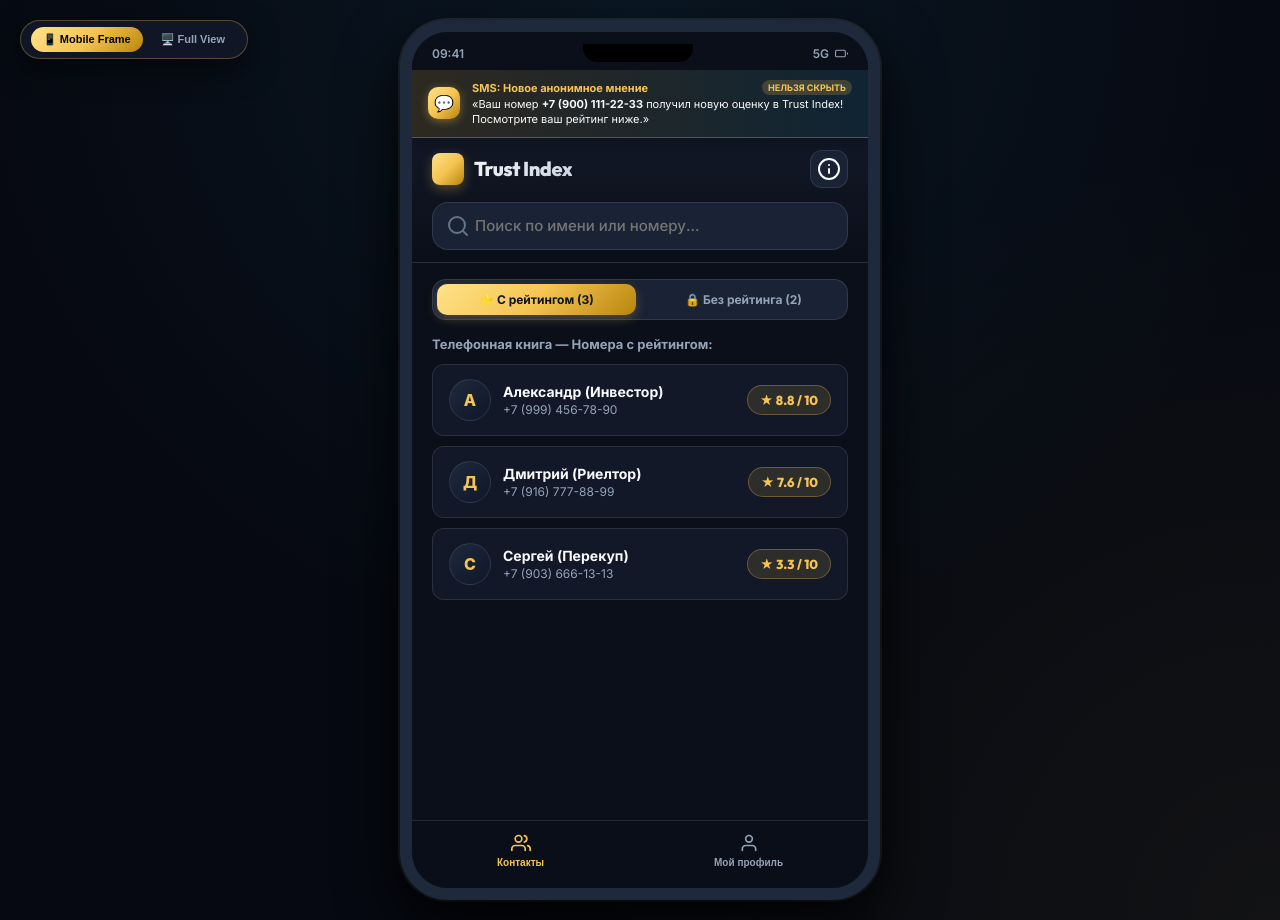
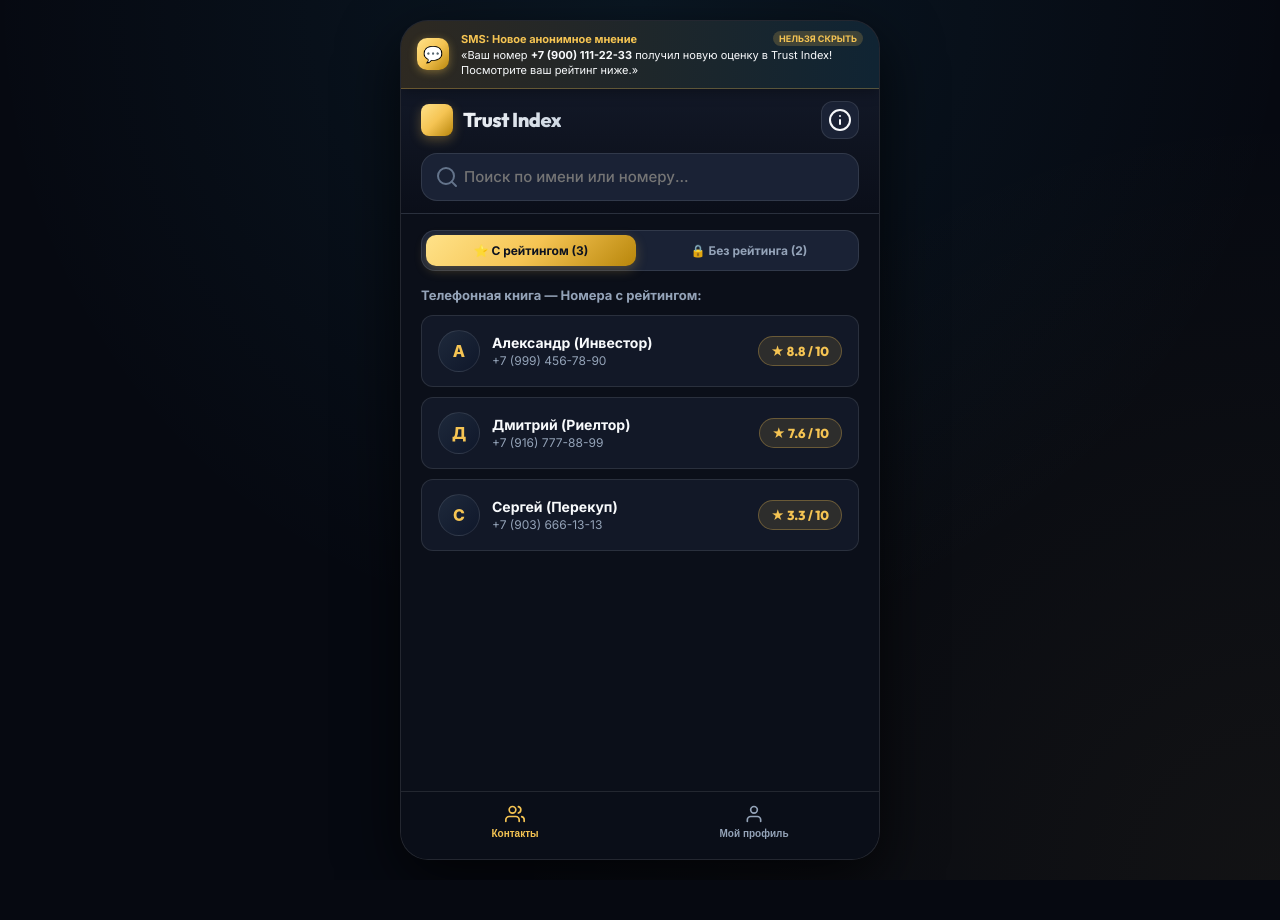
Before and after one commit to swan4/trust-index-demo, a plain HTML site: page index.html in a window 1280 px wide. After the commit the page ends 880 px from the top, so only its background shows below. Drawn offline with nearby package versions, Linux system fonts and the light colour scheme.

Commit message:
Remove fake device status bar (5G, battery, notch) and hardware frame bezels for clean mock UI

```diff
--- a/index.html
+++ b/index.html
@@ -9,28 +9,8 @@
 </head>
 <body>
 
-  <!-- Floating Frame Control for Client Demo -->
-  <div class="device-toggle-bar">
-    <button class="device-btn active" id="btn-device-frame" onclick="toggleDeviceMode('frame')">
-      📱 Mobile Frame
-    </button>
-    <button class="device-btn" id="btn-full-screen" onclick="toggleDeviceMode('full')">
-      🖥️ Full View
-    </button>
-  </div>
-
-  <!-- Main Mobile App Container -->
-  <div class="app-wrapper device-frame" id="app-wrapper">
-
-    <!-- Mobile Top Status Bar -->
-    <div class="status-bar">
-      <span>09:41</span>
-      <div class="notch"></div>
-      <div style="display: flex; gap: 6px; align-items: center;">
-        <span>5G</span>
-        <i data-feather="battery" style="width: 13px; height: 13px;"></i>
-      </div>
-    </div>
+  <!-- Main App Container -->
+  <div class="app-wrapper" id="app-wrapper">
 
     <!-- NON-DISMISSIBLE STICKY SMS NOTIFICATION BANNER AT TOP -->
     <div class="sticky-sms-banner">
--- a/styles.css
+++ b/styles.css
@@ -76,49 +76,19 @@
   display: flex;
   flex-direction: column;
   background: var(--bg-dark);
-  box-shadow: 0 0 50px rgba(0, 0, 0, 0.8);
+  box-shadow: 0 20px 60px rgba(0, 0, 0, 0.7);
   transition: all var(--transition-fast);
   overflow: hidden;
 }
 
 @media (min-width: 640px) {
-  .app-wrapper.device-frame {
-    height: 880px;
-    min-height: 880px;
-    border-radius: 48px;
-    border: 12px solid #1e293b;
+  .app-wrapper {
+    height: 840px;
+    min-height: 840px;
+    border-radius: 28px;
+    border: 1px solid var(--border-glass);
     margin: 20px auto;
-    box-shadow: 0 25px 60px rgba(0, 0, 0, 0.9), 0 0 0 2px rgba(255, 255, 255, 0.1);
   }
-}
-
-.app-wrapper.full-screen {
-  max-width: 100%;
-  border-radius: 0;
-  border: none;
-}
-
-/* Mobile Status Bar */
-.status-bar {
-  height: 38px;
-  padding: 4px 20px 0 20px;
-  display: flex;
-  justify-content: space-between;
-  align-items: center;
-  font-size: 12px;
-  font-weight: 600;
-  color: var(--text-muted);
-  background: #0b0f19;
-  z-index: 50;
-  flex-shrink: 0;
-}
-
-.status-bar .notch {
-  width: 110px;
-  height: 18px;
-  background: #000;
-  border-bottom-left-radius: 14px;
-  border-bottom-right-radius: 14px;
 }
 
 /* NON-DISMISSIBLE STICKY SMS NOTIFICATION BANNER */
@@ -176,43 +146,6 @@
   font-size: 11px;
   color: var(--text-main);
   line-height: 1.35;
-}
-
-/* Device Mode Switcher Float */
-.device-toggle-bar {
-  position: fixed;
-  top: 20px;
-  left: 20px;
-  z-index: 100;
-  display: flex;
-  gap: 6px;
-  background: rgba(18, 24, 39, 0.95);
-  padding: 6px 10px;
-  border-radius: 30px;
-  border: 1px solid var(--border-gold);
-  backdrop-filter: blur(16px);
-  box-shadow: 0 10px 30px rgba(0, 0, 0, 0.5);
-}
-
-.device-btn {
-  background: transparent;
-  border: none;
-  color: var(--text-muted);
-  font-size: 11px;
-  font-weight: 600;
-  padding: 6px 12px;
-  border-radius: 20px;
-  cursor: pointer;
-  display: flex;
-  align-items: center;
-  gap: 6px;
-  transition: var(--transition-fast);
-}
-
-.device-btn.active {
-  background: var(--gold-gradient);
-  color: #000;
-  font-weight: 700;
 }
 
 /* ==========================================================================
```
